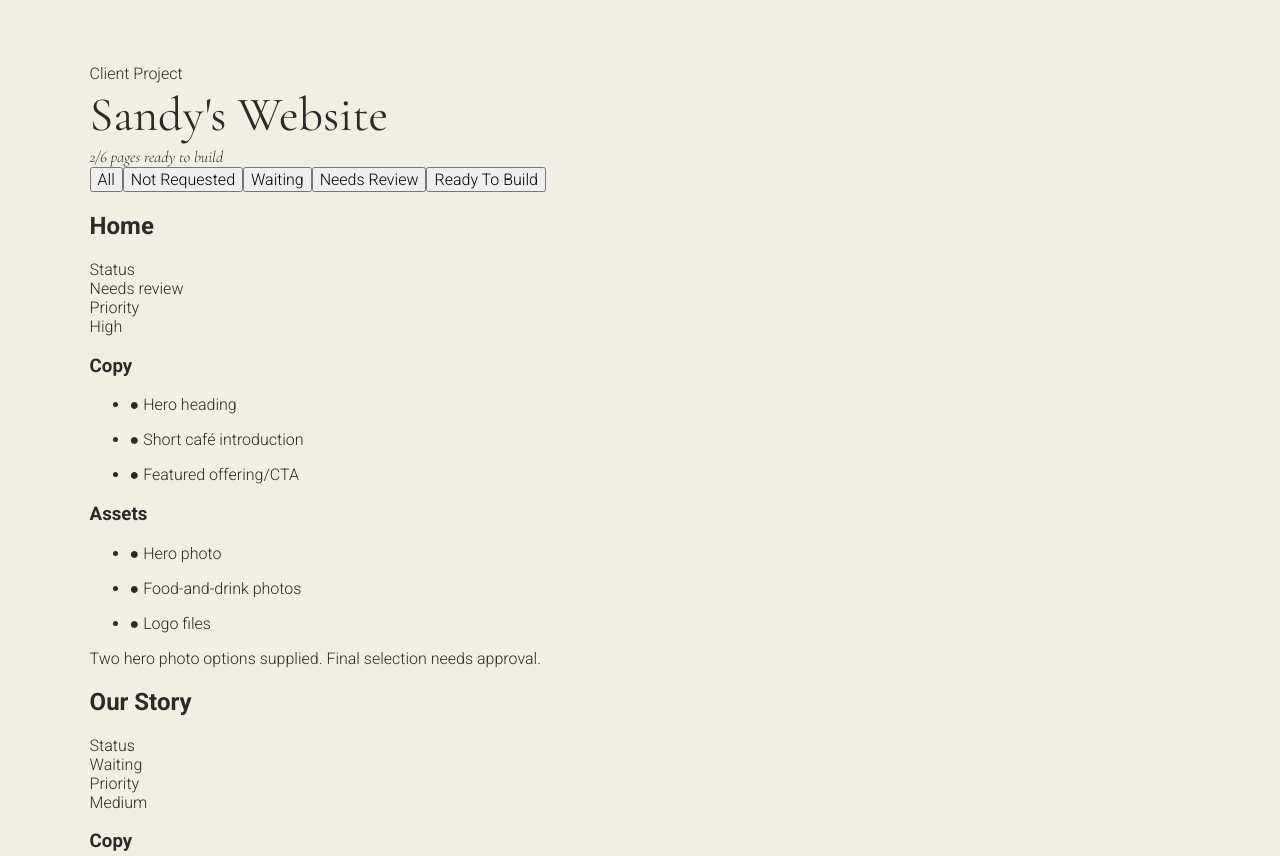
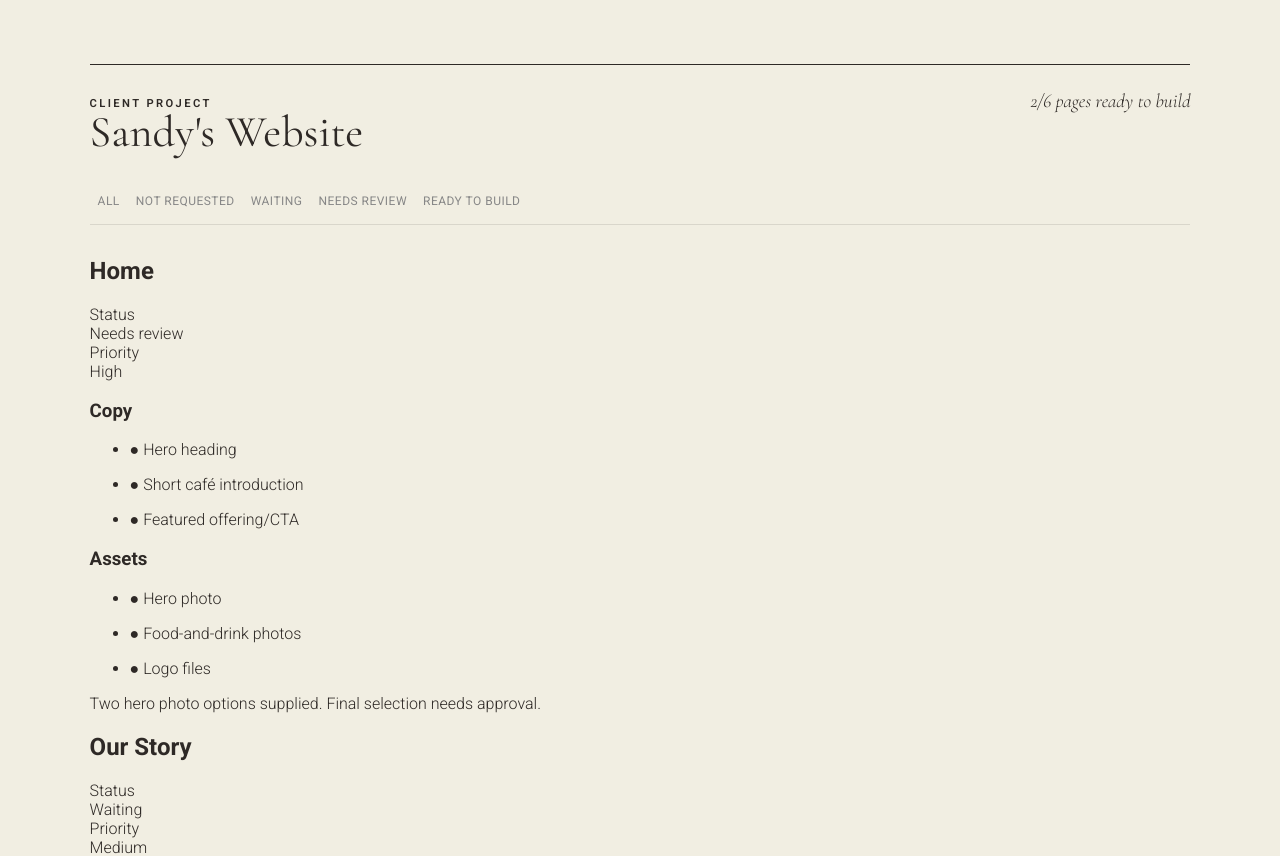
Before and after one commit to aliciabuelow/client-practice, a React (Vite) app: page / in a window 1280 px wide. Shown: the top 856 px of the page. Built offline with nearby package versions, Linux system fonts and the light colour scheme.

Commit message:
Style filters, adjust header spacing

```diff
--- a/src/components/Filters.jsx
+++ b/src/components/Filters.jsx
@@ -1,11 +1,15 @@
+import '../styles/Filters.css';
+
 export default function Filters() {
     return (
         <div className="Filters">
-            <button>All</button>
-            <button>Not Requested</button>
-            <button>Waiting</button>
-            <button>Needs Review</button>
-            <button>Ready To Build</button>
+            <div className="filter-bar">
+                <button>All</button>
+                <button>Not Requested</button>
+                <button>Waiting</button>
+                <button>Needs Review</button>
+                <button>Ready To Build</button>
+            </div>
         </div>
     )
 }
--- a/src/styles/App.css
+++ b/src/styles/App.css
@@ -1,10 +1,3 @@
-:root {
-    --page-ready: #b04737;
-    --page-notrequested: #cfae33;
-    --page-waiting: #839d55;
-    --page-needsreview: #daa976;
-}
-
 .App {
     width: min(86%, 110rem);
     margin-inline: auto;
--- /dev/null
+++ b/src/styles/Filters.css
@@ -0,0 +1,26 @@
+.Filters {
+    margin: 2rem auto;
+    border-bottom: 0.8px solid rgba(0, 0, 0, 0.1)
+}
+
+.filter-bar {
+    margin: 0.5rem auto;
+}
+
+.Filters button {
+    background-color: transparent;
+    border: none;
+    padding: 0.5rem;
+    color: #878787;
+    text-transform: uppercase;
+    letter-spacing: 0.03rem;
+    font-size: 0.75rem;
+    font-weight: 400;
+    transition: all 300ms ease;
+}
+
+.Filters button:hover {
+    color: inherit;
+    cursor: pointer;
+    transform: translateX(0.1rem);
+}
--- a/src/styles/Header.css
+++ b/src/styles/Header.css
@@ -1,12 +1,29 @@
+.Header {
+    position: relative;
+    border-top: 0.8px solid #2E2926;
+}
+
 h1 {
-    margin: 0.5rem auto;
+    margin: 0 auto;
     font-family: 'Cormorant Garamond', sans-serif;
     font-weight: 400;
-    font-size: 3rem;
+    font-size: 2.75rem;
     line-height: 1;
 }
 
+.subheading {
+    margin-top: 2rem;
+    text-transform: uppercase;
+    font-size: 0.7rem;
+    font-weight: 600;
+    letter-spacing: 0.15rem;
+}
+
 .counter {
+    position: absolute;
+    right: 0;
+    top: 1.5rem;
     font-family: 'Cormorant Garamond', sans-serif;
     font-style: italic;
+    font-size: 1.2rem;
 }
--- a/src/styles/index.css
+++ b/src/styles/index.css
@@ -25,3 +25,10 @@ select {
 #root {
     min-height: 100vh;
 }
+
+:root {
+    --page-ready: #b04737;
+    --page-notrequested: #cfae33;
+    --page-waiting: #839d55;
+    --page-needsreview: #daa976;
+}
```
